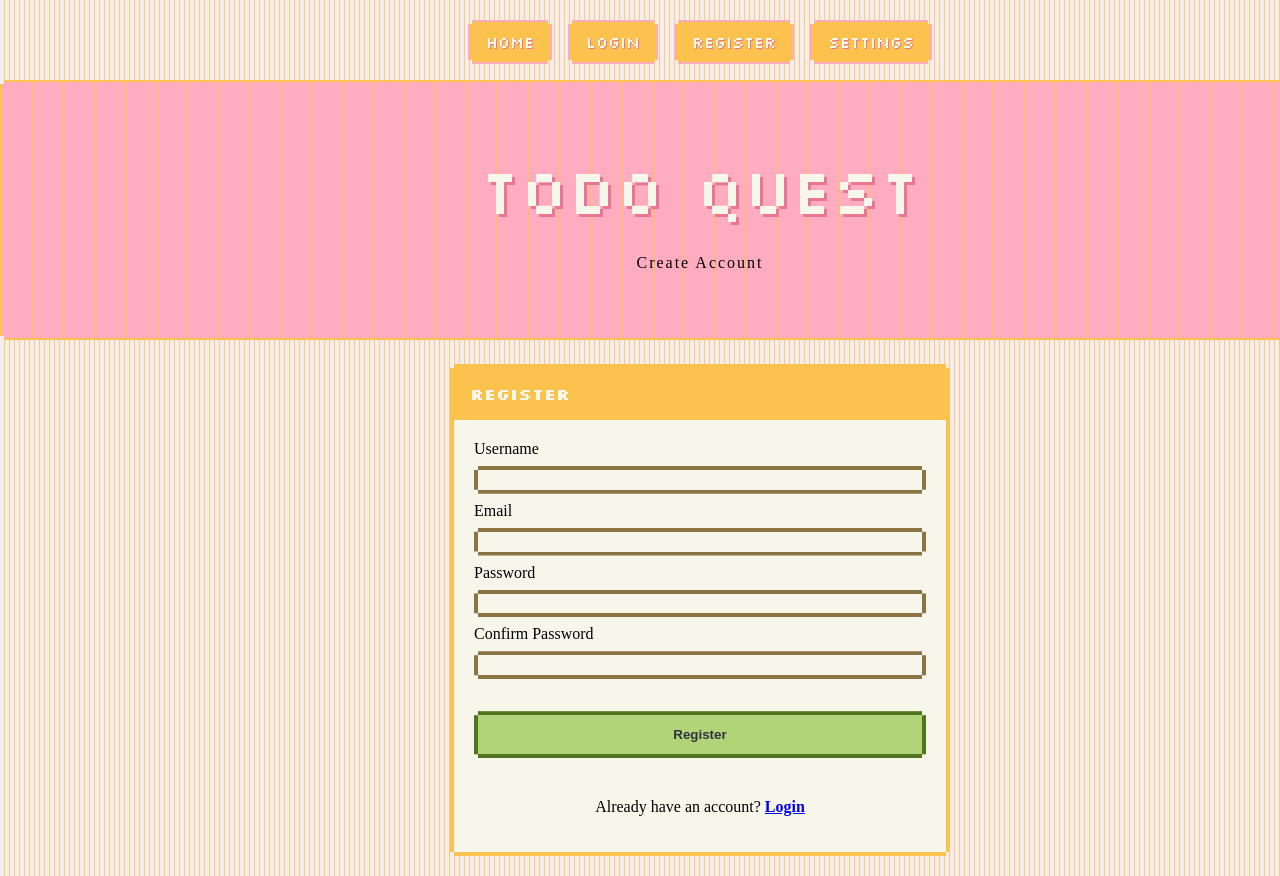
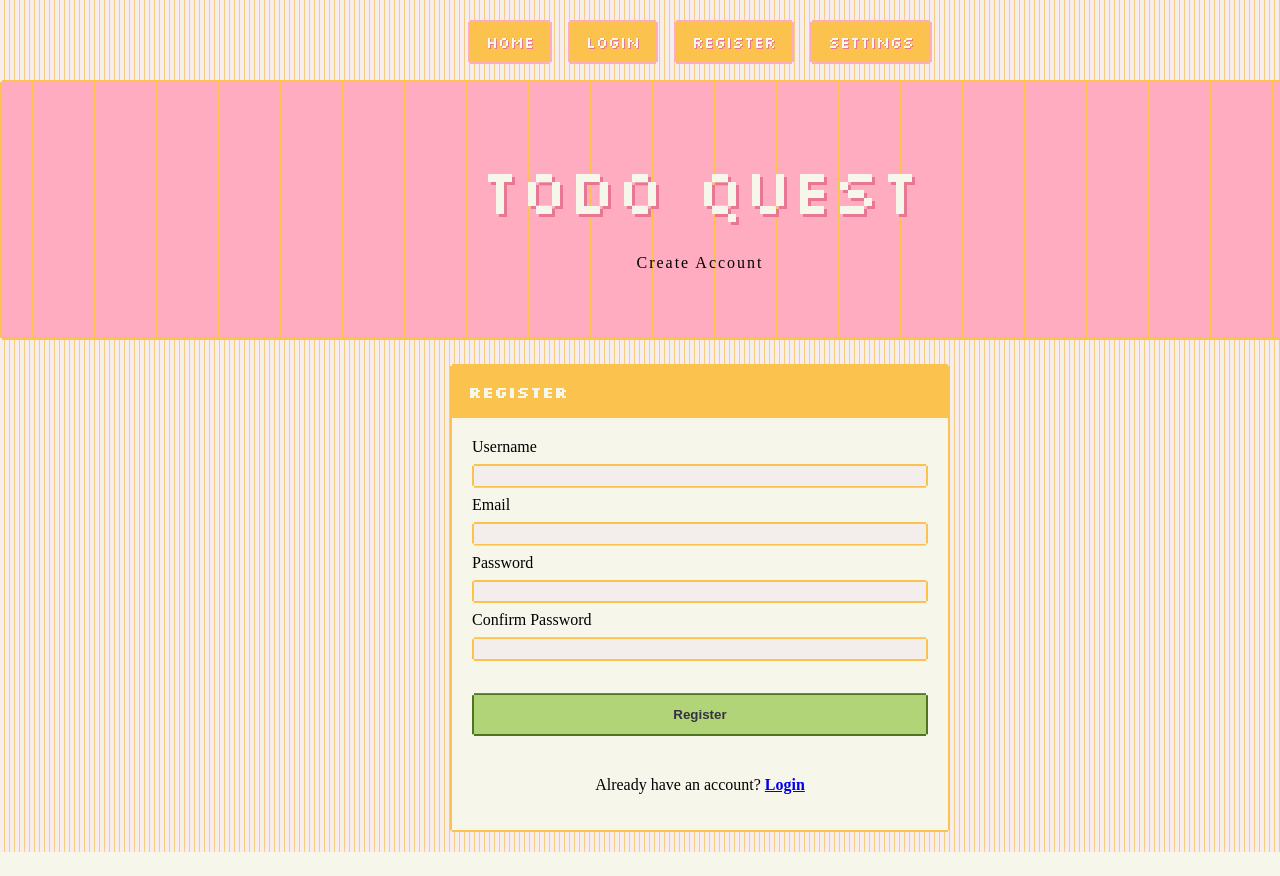
Before and after one commit to halm404/todoApplication, a React (Vite) app in the folder frontend/frontend/: page /register in a window 1280 px wide. Shown: the top 876 px of the page. After the commit the page ends 852 px from the top, so only its background shows below. Built offline with nearby package versions, Linux system fonts and the light colour scheme.

Commit message:
Apply new css variables

```diff
--- a/frontend/frontend/src/App.css
+++ b/frontend/frontend/src/App.css
@@ -1,3 +1,20 @@
+* {
+    box-sizing: border-box;
+}
+
+body {
+    margin: 0;
+    background-color: var(--primary-color);
+
+    background-image:
+        repeating-linear-gradient(90deg,
+            var(--body-pattern-primary) 0px,
+            var(--body-pattern-primary) 4px,
+            var(--body-pattern-secondary) 4px,
+            var(--body-pattern-secondary) 5px);
+}
+
+
 .pixel-input,
 .pixel-textarea {
     width: 100%;
@@ -16,6 +33,7 @@
 .pixel-input:focus,
 .pixel-textarea:focus {
     background-color: var(--inputfield-focus-bg);
+    border: var(--inputfield-border-focused);
 }
 
 .pixel-textarea {
--- a/frontend/frontend/src/index.css
+++ b/frontend/frontend/src/index.css
@@ -12,6 +12,45 @@
     font-weight: 100;
     text-shadow: var(--logo-header);
 }
+
+.banner {
+    height: 260px;
+    border: 2px solid var(--third-background);
+    clip-path: var(--corner-pixel);
+
+    background:
+        repeating-linear-gradient(90deg,
+            var(--primary-background) 0px,
+            var(--primary-background) 30px,
+            var(--third-background) 30px,
+            var(--third-background) 31px);
+}
+
+.banner-content {
+    height: 100%;
+    display: flex;
+    flex-direction: column;
+    justify-content: center;
+    align-items: center;
+    gap: 24px;
+}
+
+.banner h1 {
+    margin: 0;
+    font-size: 4rem;
+    color: var(--primary-color);
+
+    text-shadow:
+        3px 3px 0 var(--secondary-background);
+}
+
+.banner p {
+    margin: 0;
+    color: var(--gray-dark);
+    font-size: 1rem;
+    letter-spacing: 2px;
+}
+
 
 .page {
     width: 1400px;
@@ -49,3 +88,10 @@
 .nav-button:active {
     transform: translateY(1px);
 }
+
+@media (max-width: 700px) {
+
+    .banner h1 {
+        font-size: 2rem;
+    }
+}
--- a/frontend/frontend/src/styles/HomePage.css
+++ b/frontend/frontend/src/styles/HomePage.css
@@ -1,57 +1,3 @@
-* {
-    box-sizing: border-box;
-}
-
-body {
-    margin: 0;
-    background-color: var(--primary-color);
-
-    background-image:
-        repeating-linear-gradient(90deg,
-            var(--body-pattern-primary) 0px,
-            var(--body-pattern-primary) 4px,
-            var(--body-pattern-secondary) 4px,
-            var(--body-pattern-secondary) 5px);
-}
-
-.banner {
-    height: 260px;
-    border: 2px solid var(--third-background);
-    clip-path: var(--corner-pixel);
-
-    background:
-        repeating-linear-gradient(90deg,
-            var(--primary-background) 0px,
-            var(--primary-background) 30px,
-            var(--third-background) 30px,
-            var(--third-background) 31px);
-}
-
-.banner-content {
-    height: 100%;
-    display: flex;
-    flex-direction: column;
-    justify-content: center;
-    align-items: center;
-    gap: 24px;
-}
-
-.banner h1 {
-    margin: 0;
-    font-size: 4rem;
-    color: var(--primary-color);
-
-    text-shadow:
-        3px 3px 0 var(--secondary-background);
-}
-
-.banner p {
-    margin: 0;
-    color: var(--gray-dark);
-    font-size: 1rem;
-    letter-spacing: 2px;
-}
-
 .sidebar-left,
 .sidebar-right {
     gap: 1rem;
@@ -198,7 +144,7 @@ body {
 }
 
 .p-dialog-header-icon {
-    border: 2px solid var(--secondary-background);
+    border: var(--border-primary);
     background: var(--primary-background);
     padding: 3px;
     color: var(--primary-color);
@@ -209,7 +155,7 @@ body {
 }
 
 .p-dialog-header-icon:hover {
-    border: 2px solid var(--secondary-background);
+    border: var(--border-primary);
     background: var(--secondary-background);
 }
 
--- a/frontend/frontend/src/styles/LoginPage.css
+++ b/frontend/frontend/src/styles/LoginPage.css
@@ -46,8 +46,4 @@
     .login-window {
         width: 100%;
     }
-
-    .banner h1 {
-        font-size: 2rem;
-    }
 }
--- a/frontend/frontend/src/styles/RegisterPage.css
+++ b/frontend/frontend/src/styles/RegisterPage.css
@@ -49,8 +49,4 @@
     .register-window {
         width: 100%;
     }
-
-    .banner h1 {
-        font-size: 2rem;
-    }
 }
--- a/frontend/frontend/src/styles/SettingsPage.css
+++ b/frontend/frontend/src/styles/SettingsPage.css
@@ -37,7 +37,7 @@
     justify-content: space-between;
     align-items: center;
     padding: 1rem;
-    border: 2px solid var(--border-primary);
+    border: var(--border-primary);
     background: var(--primary-color);
 }
 
--- a/frontend/frontend/src/theme.css
+++ b/frontend/frontend/src/theme.css
@@ -13,43 +13,44 @@
     --logo-header: #ffe8b2;
     --logo-header-shadow: 1px 1px 0 var(--secondary-background);
 
-    --border-primary: 4px solid var(--third-background);
+    --border-primary: 2px solid var(--third-background);
 
     --action-button-bg: rgb(230, 127, 153);
     --action-button-color: #323242;
     --action-button-hover-bg: rgb(192, 65, 97);
     --action-button-hover-color: #f8f7ff;
-    --action-button-border: 4px solid rgb(233, 119, 148);
+    --action-button-border: 2px solid rgb(233, 119, 148);
 
     --save-button-bg: rgb(178, 212, 120);
     --save-button-color: #323242;
     --save-button-hover-bg: rgb(122, 158, 77);
     --save-button-hover-color: #f8f7ff;
-    --save-button-border: 4px solid rgb(80, 117, 33);
+    --save-button-border: 2px solid rgb(80, 117, 33);
 
     --menu-button-bg: rgb(178, 212, 120);
     --menu-button-color: #323242;
     --menu-button-hover-bg: rgb(122, 158, 77);
     --menu-button-hover-color: #f8f7ff;
-    --menu-button-border: 4px solid rgb(74, 103, 36);
+    --menu-button-border: 2px solid rgb(74, 103, 36);
 
-    --inputfield-bg: #28190e00;
+    --inputfield-bg: #f3eeeb;
     --inputfield-color: #322911;
-    --inputfield-hover-bg: #bb752415;
-    --inputfield-focus-bg: #a1762095;
-    --inputfield-border: 4px solid rgb(139, 117, 69);
+    --inputfield-hover-bg: #bb75242d;
+    --inputfield-focus-bg: #a1762013;
+    --inputfield-border: 2px solid var(--third-background);
+    --inputfield-border-focused: 2px solid rgb(216, 130, 37);
 
-    --corner-pixel: polygon(4px 0,
-            calc(100% - 4px) 0, calc(100% - 4px) 4px,
-            100% 4px,
-            100% calc(100% - 4px),
-            calc(100% - 4px) calc(100% - 4px),
-            calc(100% - 4px) 100%,
-            4px 100%,
-            4px calc(100% - 4px),
-            0 calc(100% - 4px),
-            0 4px,
-            4px 4px);
+    --corner-pixel: polygon(2px 0,
+            calc(100% - 2px) 0, calc(100% - 2px) 2px,
+            100% 2px,
+            100% calc(100% - 2px),
+            calc(100% - 2px) calc(100% - 2px),
+            calc(100% - 2px) 100%,
+            2px 100%,
+            2px calc(100% - 2px),
+            0 calc(100% - 2px),
+            0 2px,
+            2px 2px);
 }
 
 .theme-dark {
@@ -60,7 +61,7 @@
 
     --primary-background: rgb(97, 65, 45);
     --primary-color: #2c281f;
-    --border-primary: 4px solid var(--third-background);
+    --border-primary: 2px solid var(--third-background);
 
     --secondary-background: rgb(196, 167, 117);
     --secondary-color: #e4dcc4;
@@ -72,40 +73,40 @@
     --action-button-color: #323242;
     --action-button-hover-bg: rgb(140, 115, 81);
     --action-button-hover-color: #f8f7ff;
-    --action-button-border: 4px solid rgb(130, 95, 37);
+    --action-button-border: 2px solid rgb(130, 95, 37);
 
     --save-button-bg: rgb(178, 212, 120);
     --save-button-color: #323242;
     --save-button-hover-bg: rgb(122, 158, 77);
     --save-button-hover-color: #f8f7ff;
-    --save-button-border: 4px solid rgb(80, 117, 33);
+    --save-button-border: 2px solid rgb(80, 117, 33);
 
     --menu-button-bg: #633f25;
     --menu-button-color: #e3ddce;
     --menu-button-hover-bg: #9d7342;
     --menu-button-hover-color: #252422;
-    --menu-button-border: 4px solid rgb(74, 103, 36);
+    --menu-button-border: 2px solid rgb(74, 103, 36);
 
     --inputfield-bg: #28190e00;
     --inputfield-color: #e3ddce;
     --inputfield-hover-bg: #bb752428;
     --inputfield-hover-color: #d094115c;
     --inputfield-focus-bg: #674a108c;
-    --inputfield-border: 4px solid rgb(139, 117, 69);
+    --inputfield-border: 2px solid rgb(139, 117, 69);
 
-    --window-border: 4px solid rgb(53, 39, 8);
+    --window-border: 2px solid rgb(53, 39, 8);
 
-    --corner-pixel: polygon(4px 0,
-            calc(100% - 4px) 0, calc(100% - 4px) 4px,
-            100% 4px,
-            100% calc(100% - 4px),
-            calc(100% - 4px) calc(100% - 4px),
-            calc(100% - 4px) 100%,
-            4px 100%,
-            4px calc(100% - 4px),
-            0 calc(100% - 4px),
-            0 4px,
-            4px 4px);
+    --corner-pixel: polygon(2px 0,
+            calc(100% - 2px) 0, calc(100% - 2px) 2px,
+            100% 2px,
+            100% calc(100% - 2px),
+            calc(100% - 2px) calc(100% - 2px),
+            calc(100% - 2px) 100%,
+            2px 100%,
+            2px calc(100% - 2px),
+            0 calc(100% - 2px),
+            0 2px,
+            2px 2px);
 }
 
 .theme-retro {}
```
